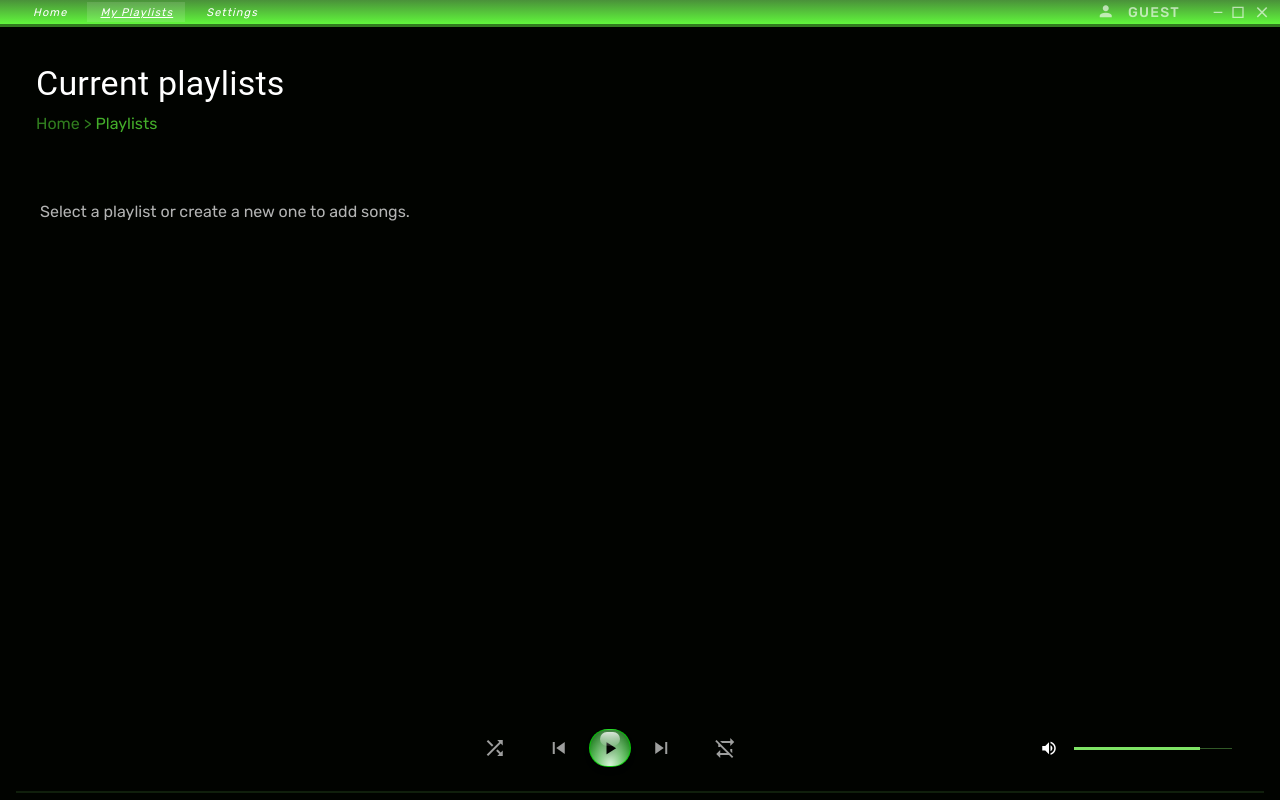
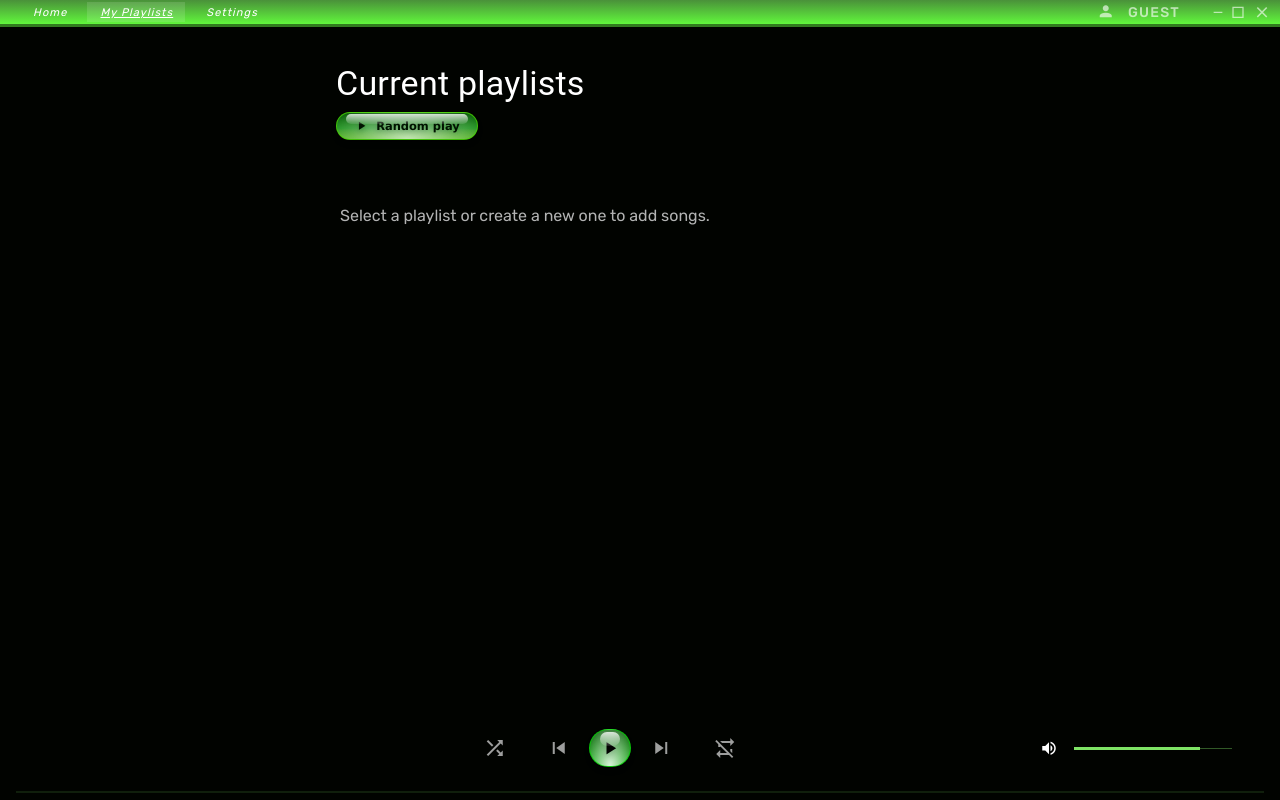
Before and after one commit to lucasrxyz/PROJECT-Listify-, a Vue app in the folder listify-app/: page /playlists in a window 1280 px wide. Built offline with nearby package versions, Linux system fonts and the light colour scheme.

Commit message:
REFAC : boutons aero pour le list item

```diff
--- a/listify-app/src/pages/Playlists.vue
+++ b/listify-app/src/pages/Playlists.vue
@@ -1,28 +1,77 @@
 <template>
   <v-container fluid class="py-10">
+
+    <v-navigation-drawer
+      permanent
+      color="background"
+      :width="300"
+      class="rounded-0 border-0">
+
+      <v-divider />
+
+      <!-- Playlist list -->
+      <v-list
+        density="compact"
+        nav
+        style="overflow-y:auto; max-height: calc(100vh - 140px);"
+      >
+        <v-list-item
+          v-for="pl in playlists.filter(p => p.name.name && p.name.name.trim() !== '')"
+          :key="pl.id"
+          :active="selectedPlaylist && selectedPlaylist.id === pl.id"
+          active-class="playlist-active"
+          class="rounded-sm aero-list"
+          @click="selectPlaylist(pl)"
+        >
+          <template #prepend>
+            <v-avatar size="36" rounded="0" class="mr-2">
+              <v-img
+                v-if="pl.songs.length > 0"
+                :src="`https://img.youtube.com/vi/${pl.songs[0].youtubeId}/mqdefault.jpg`"
+                cover
+                style="z-index: 0;"
+              />
+              <v-icon v-else icon="mdi-music" size="18" />
+            </v-avatar>
+          </template>
+
+          <v-list-item-title class="text-truncate">
+            <i>{{ pl.name.name }}</i>
+          </v-list-item-title>
+
+          <template #append>
+            <v-icon
+              size="16"
+              class="mr-1 playlist-action"
+              @click.stop="deletePlaylist(pl.id)"
+              style="z-index: -1;"
+            >
+              mdi-delete
+            </v-icon>
+          </template>
+        </v-list-item>
+      </v-list>
+
+      <!-- New playlist button -->
+      <!-- <v-btn
+        block
+        variant="tonal"
+        color="niceColor"
+        class="rounded-0"
+        :loading="isLoading"
+        :ripple="false"
+        @click="promptNewPlaylist"
+      >
+        <v-icon start>mdi-plus</v-icon>
+        New playlist
+      </v-btn> -->
+    </v-navigation-drawer>
+
+
     <v-row class="mb-4">
       <v-col>
         <h1 class="text-h4 ml-5 mb-2">Current playlists</h1>
-        <p>
-          <span
-            style="color:#61f73cff;"
-            class="opacity-50 cursor-pointer ml-5"
-            to="/"
-            @mouseover="hoverHome = true"
-            @mouseleave="hoverHome = false"
-            :class="hoverHome ? 'text-decoration-underline' : ''"
-          >Home</span>
-          <span class="opacity-50" style="color:#61f73cff;">&nbsp;>&nbsp;</span>
-          <span
-            class="opacity-70 cursor-pointer"
-            style="color:#61f73cff;"
-            to="/playlists"
-            @mouseover="hoverPlaylists = true"
-            @mouseleave="hoverPlaylists = false"
-            :class="hoverPlaylists ? 'text-decoration-underline' : ''"
-          >Playlists
-          </span>
-        </p>
+        <button class="frutiger-aero-button x-small ml-5"><v-icon size="14" class="mr-2">mdi-play</v-icon>Random play</button>
       </v-col>
       <v-col class="d-flex justify-end mr-10">
 
@@ -84,7 +133,7 @@
             :src="`https://img.youtube.com/vi/${selectedPlaylist.songs[0].youtubeId}/hqdefault.jpg`"
             cover
             class="rounded-0 mb-4 square-cover"
-            style="width: 80%; box-shadow: 0 10px 40px rgba(0,0,0,0.4);"
+            style="width: 100%; box-shadow: 0 10px 40px rgba(0,0,0,0.4);"
           />
 
           <!-- Placeholder si playlist vide -->
@@ -862,4 +911,59 @@ onMounted(() => {
   padding: 1em 3em;
   font-size: 1.125rem;
 }
+
+
+
+/*
+*
+* WIN7 CSS I STOLE ON THE NET
+*
+*/
+.aero-list {
+  border: 1px solid #4f504f;
+  box-shadow: inset 0 0 15px 5px rgba(99, 100, 99, 0.3);
+  background: rgb(1, 3, 0);
+  background: linear-gradient(180deg,rgba(1, 3, 0, .7) 0%, rgba(59, 59, 59, .7) 49%, rgba(29, 29, 29, .7) 50%, rgba(54, 54, 54, .7) 100%);
+}
+.aero-list:hover, .aero-list:focus {
+  border: 1px solid #617761;
+  box-shadow: inset 0 0 15px 5px rgba(99, 100, 99, 0.3);
+  background: rgb(1, 3, 0);
+  background: linear-gradient(180deg,rgba(1, 3, 0, .7) 0%, rgba(58, 63, 59, 0.7) 49%, rgba(27, 34, 28, 0.7) 50%, rgba(39, 58, 42, 0.7) 100%);
+}
+
+.win7-btn {
+  border-radius: 3px;
+  border: 1px solid #ddd;
+  padding: 3px 15px 3px 15px;
+  background: #f2f2f2;
+  background: -moz-linear-gradient(top, #f2f2f2 0%, #ebebeb 42%, #dddddd 47%, #cfcfcf 100%);
+  background: -webkit-linear-gradient(top, #f2f2f2 0%, #ebebeb 42%, #dddddd 47%, #cfcfcf 100%);
+  background: linear-gradient(to bottom, #f2f2f2 0%, #ebebeb 42%, #dddddd 47%, #cfcfcf 100%);
+  filter: progid: DXImageTransform.Microsoft.gradient( startColorstr='#f2f2f2', endColorstr='#cfcfcf', GradientType=0);
+  transition: all 0.1s ease-in;
+  border: 1px solid #707070;
+}
+
+.win7-btn:hover,
+.win7-btn:focus {
+  outline: 0;
+  background: #eaf6fd;
+  background: -moz-linear-gradient(top, #2b2e2b 0%, #333b35 42%, #2a382f 47%, #29362c 58%, #233325 100%);
+  background: -webkit-linear-gradient(top, #2b2e2b 0%, #333b35 42%, #2a382f 47%, #29362c 58%, #233325 100%);
+  background: linear-gradient(to bottom, #2b2e2b 0%, #333b35 42%, #2a382f 47%, #29362c 58%, #233325 100%);
+  filter: progid: DXImageTransform.Microsoft.gradient( startColorstr='#2b2e2b', endColorstr='#233325', GradientType=0);
+  border: 1px solid #3cb142;
+  box-shadow: 0 0 3px #a7f5c1;
+  -o-box-shadow: 0 0 3px #a7f5c1;
+  -webkit-box-shadow: 0 0 3px #a7f5c1;
+  -moz-box-shadow: 0 0 3px #a7f5c1;
+}
+
+.win7-btn:active {
+  box-shadow: inset 0 -1px 6px rgba(0, 0, 0, 0.2), inset 0 -0.7em #befdcc, 0 0 3px #a7f5b4;
+  -o-box-shadow: inset 0 -1px 6px rgba(0, 0, 0, 0.2), inset 0 -0.7em #befdcc, 0 0 3px #a7f5b4;
+  -webkit-box-shadow: inset 0 -1px 6px rgba(0, 0, 0, 0.2), inset 0 -0.7em #befdcc, 0 0 3px #a7f5b4;
+  -moz-box-shadow: inset 0 -1px 6px rgba(0, 0, 0, 0.2), inset 0 -0.7em #befdcc, 0 0 3px #a7f5b4;
+}
 </style>
```
